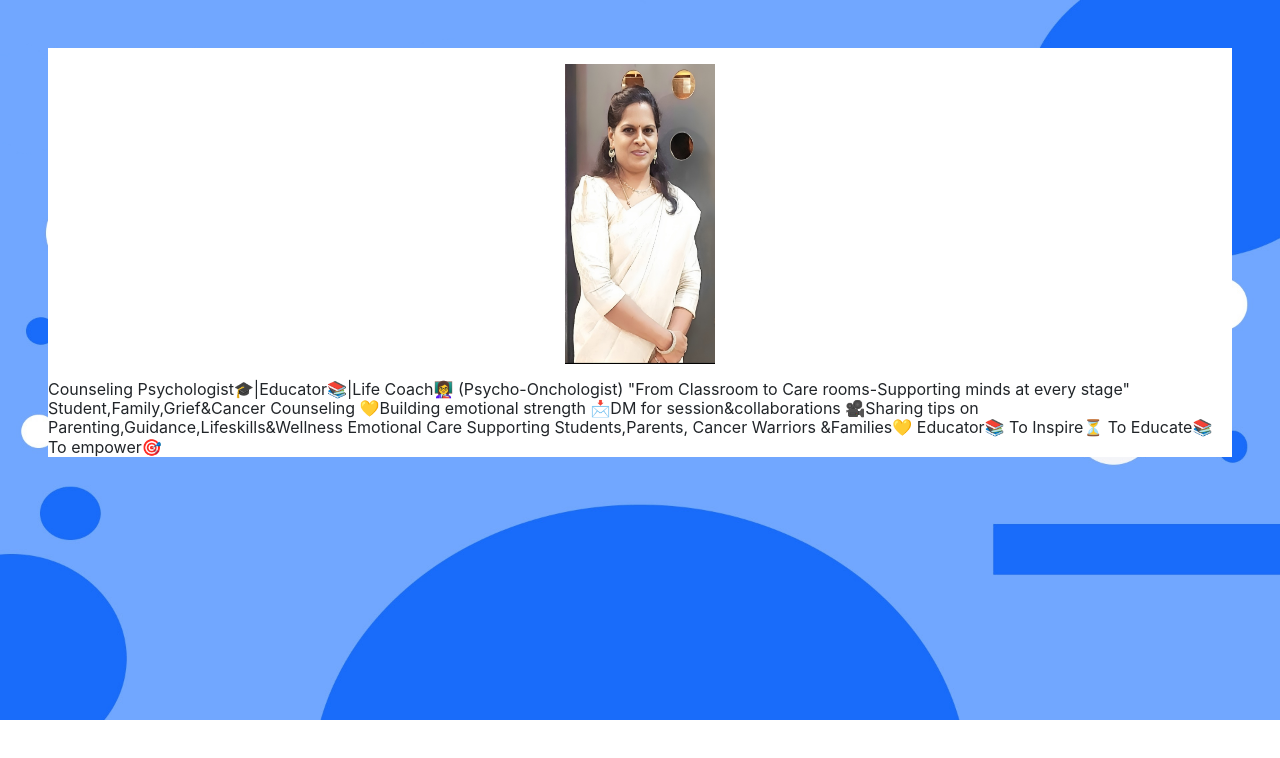
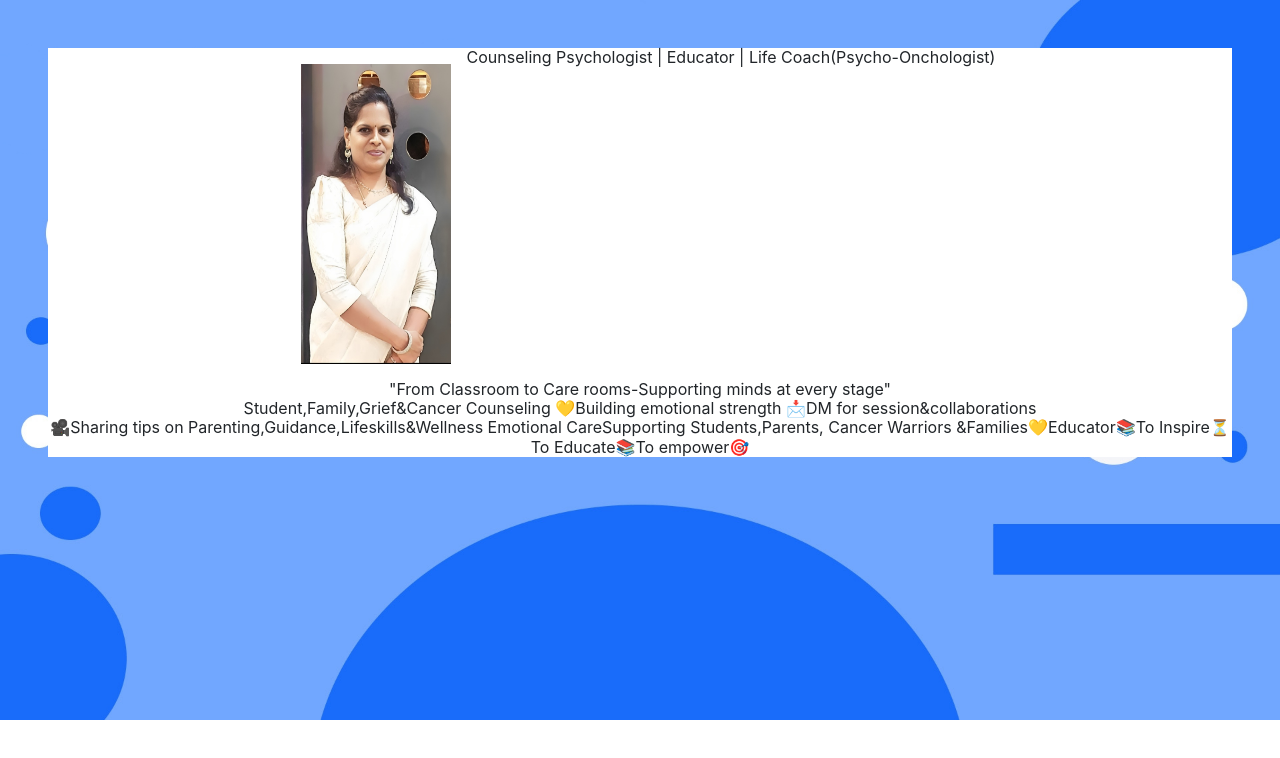
Before and after one commit to mohitratan18/ignit_frontend, a React (Create React App) app: page /aboutall in a window 1280 px wide. Shown: the top 758 px of the page. Built offline with nearby package versions, Linux system fonts and the light colour scheme.

Commit message:
changed description again

```diff
--- a/src/components/Aboutall.js
+++ b/src/components/Aboutall.js
@@ -11,28 +11,26 @@ const Aboutall = () => {
     <div className={Styles.container}>
       <div className={Styles.item}>
         <img src={img3} alt="" className={Styles.image} />
-        <h4>
-        Counseling Psychologist🎓|Educator📚|Life Coach👩‍🏫
-(Psycho-Onchologist)
+        <h2>Counseling Psychologist | Educator | Life Coach</h2>
+       <h3>(Psycho-Onchologist)</h3>
 
-"From Classroom to Care rooms-Supporting minds at every stage"
+        <h3>"From Classroom to Care rooms-Supporting minds at every stage"</h3>
 
-Student,Family,Grief&Cancer Counseling
-💛Building emotional strength
-📩DM for session&collaborations
+        <h3>Student,Family,Grief&Cancer Counseling
+        💛Building emotional strength
+        📩DM for session&collaborations </h3>
 
-🎥Sharing tips on Parenting,Guidance,Lifeskills&Wellness Emotional Care
+        <h3>🎥Sharing tips on Parenting,Guidance,Lifeskills&Wellness Emotional Care</h3>
 
-Supporting Students,Parents,
-Cancer Warriors &Families💛
+        <h3>Supporting Students,Parents,
+        Cancer Warriors &Families💛</h3>
 
-Educator📚
+      <h3>Educator📚 </h3>
 
-To Inspire⏳
-To Educate📚
-To empower🎯
-        </h4>
-      </div>
+      <h3>To Inspire⏳ </h3>
+<h3>To Educate📚 </h3>
+<h3>To empower🎯</h3>
+        </div>
     </div>
   );
 };
```
